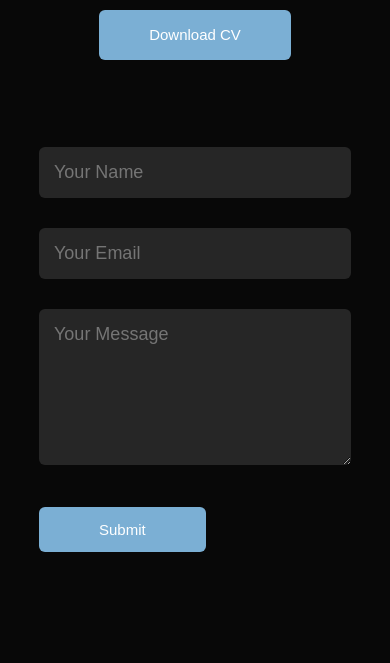
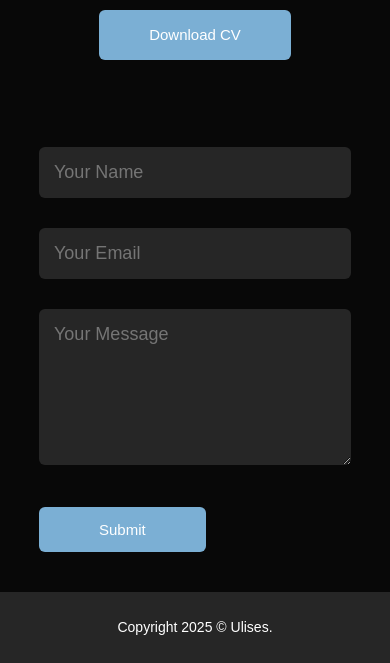
Before and after one commit to uliroennau/ulis-website, a plain HTML site: page services/custom_websites.html in a window 390 px wide. Shown: the part 3406-4069 px from the top of the page. Before the commit the page ends 4008 px from the top, so only its background shows below. Drawn offline with Linux system fonts and the light colour scheme.

Commit message:
Fixed bug where footer wouldn't load on mobile.

```diff
--- a/services/custom_websites.html
+++ b/services/custom_websites.html
@@ -198,7 +198,9 @@
       </div>
     </div>
   </div>
-  <div id="footer-include"></div>
+  <div class="copyright">
+      <p>Copyright 2025 © Ulises.</p>
+  </div>
 </div>
 
 <!-- JS Includes -->
```
Also changed, not shown: index.html (+5 -1 lines), services/mathematics_tutor.html (+3 -1 lines), services/time_series_analysis.html (+3 -1 lines).
